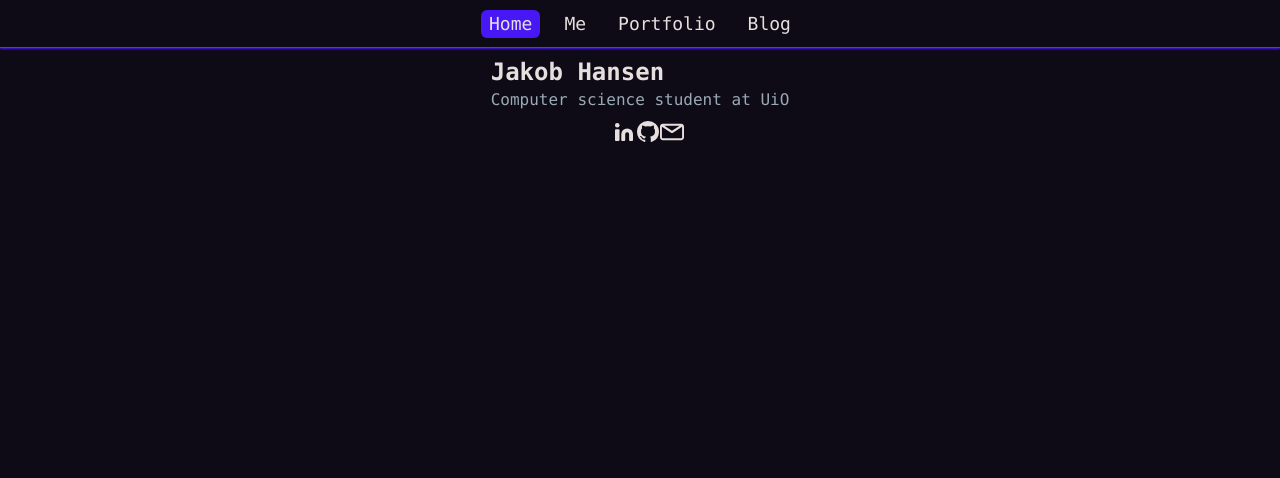
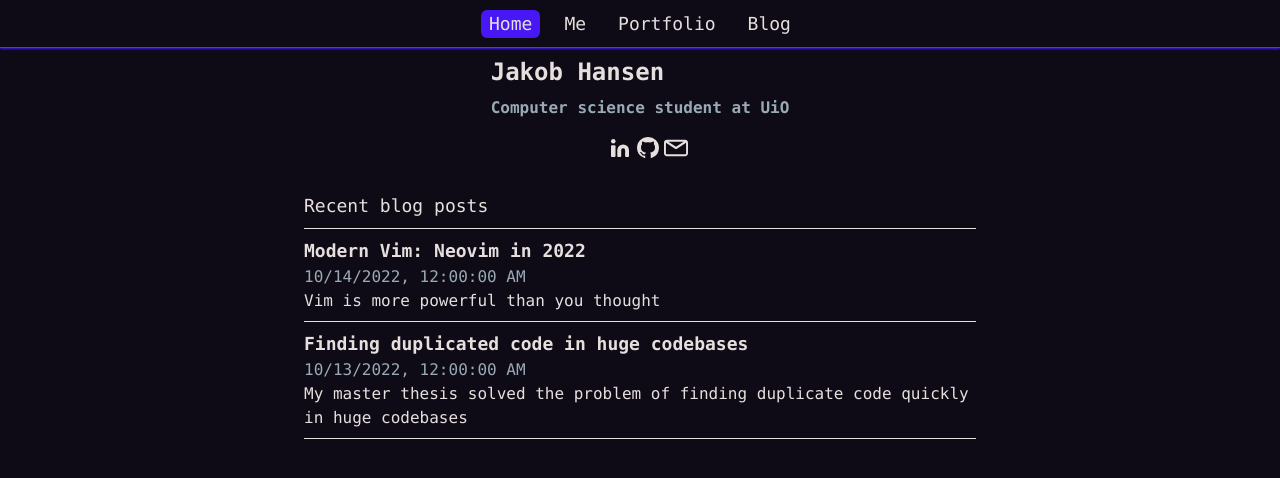
Before and after one commit to jakobkhansen/jakobhansen.dev, a Next.js app: page / in a window 1280 px wide. Shown: the top 478 px of the page. Built offline with nearby package versions, Linux system fonts and the light colour scheme.

Commit message:
Tons of blog work

```diff
--- a/components/blog/BlogPostLink.tsx
+++ b/components/blog/BlogPostLink.tsx
@@ -8,9 +8,14 @@ type Props = {
 
 export function BlogPostLink({ post }: Props) {
   const postLink = post.filename.replace(/\.[^/.]+$/, "");
+  console.log(post.date);
   return (
-    <div>
-      <Link href={join("/blog/posts", postLink)}>{post.title}</Link>
-    </div>
+    <Link href={join("/blog/posts", postLink)}>
+      <div className="blogpostcard cursor-pointer">
+        <h1 className="cursor-pointer text-lg font-bold">{post.title}</h1>
+        <p className="text-textsecondary">{post.date.toLocaleString()}</p>
+        <p>{post.description}</p>
+      </div>
+    </Link>
   );
 }
--- a/components/blog/BlogPostsList.tsx
+++ b/components/blog/BlogPostsList.tsx
@@ -1,5 +1,6 @@
 import { Post } from "../../pages/blog";
 import { BlogPostLink } from "./BlogPostLink";
+import { PostDivider } from "./PostDivider";
 
 type Props = {
   posts: Post[];
@@ -8,10 +9,18 @@ type Props = {
 };
 
 export function BlogPostsList({ posts, title, numPosts }: Props) {
+  if (numPosts) {
+    posts = posts.slice(0, numPosts);
+  }
   return (
     <div>
+      <h1 className="text-lg ">{title}</h1>
+      <PostDivider />
       {posts.map((post) => (
-        <BlogPostLink key={post.title} post={post} />
+        <>
+          <BlogPostLink key={post.title} post={post} />
+          <PostDivider />
+        </>
       ))}
     </div>
   );
--- /dev/null
+++ b/components/blog/PostDivider.tsx
@@ -0,0 +1,3 @@
+export function PostDivider() {
+  return <div className="my-2 h-[1px] w-full bg-stark" />;
+}
--- /dev/null
+++ b/components/blog/PostLayout.tsx
@@ -0,0 +1,5 @@
+import { PropsWithChildren } from "react";
+
+export function PostLayout({ children }: PropsWithChildren<{}>) {
+  return <div className="mdx m-auto flex max-w-2xl flex-col">{children}</div>;
+}
--- a/lib/blog/getBlogPosts.tsx
+++ b/lib/blog/getBlogPosts.tsx
@@ -7,7 +7,8 @@ export function getBlogPosts(): Post[] {
   const postsFolder = join(process.cwd(), "pages", "blog", "posts");
   console.log(postsFolder);
   const fileNames = fs.readdirSync(postsFolder);
-  const posts = fileNames.map((filename) => {
+  console.log(fileNames);
+  let posts = fileNames.map((filename) => {
     const file = readFileSync(join(postsFolder, filename));
     const metadata = matter(file).data;
 
@@ -21,5 +22,7 @@ export function getBlogPosts(): Post[] {
     };
   });
 
+  posts = posts.sort((a, b) => b.date - a.date);
+
   return posts.filter((post) => post.publish);
 }
--- /dev/null
+++ b/lib/blog/getSocials.tsx
@@ -0,0 +1,7 @@
+export function getSocials() {
+  return {
+    linkedin: "https://www.linkedin.com/in/jakob-hansen-b1a9a5174/",
+    github: "https://www.github.com/jakobkhansen/",
+    email: "mailto: jakob.hansen@hotmail.no",
+  };
+}
--- a/pages/blog/index.tsx
+++ b/pages/blog/index.tsx
@@ -1,3 +1,4 @@
+import { InferGetStaticPropsType } from "next";
 import { BlogPostsList } from "../../components/blog/BlogPostsList";
 import { getBlogPosts } from "../../lib/blog/getBlogPosts";
 
@@ -9,9 +10,18 @@ export interface Post {
   publish: boolean;
 }
 
-export default function Blog({ posts }: { posts: Post[] }) {
-  console.log(posts);
-  return <BlogPostsList title="Blog posts" posts={posts} />;
+export default function Blog({
+  posts,
+}: InferGetStaticPropsType<typeof getStaticProps>) {
+  const parsedPosts: Post[] = posts.map((post) => {
+    return { ...post, date: new Date(post.date) };
+  });
+
+  return (
+    <div className="m-auto max-w-2xl">
+      <BlogPostsList title="All blog posts" posts={parsedPosts} />
+    </div>
+  );
 }
 
 export async function getStaticProps() {
@@ -19,7 +29,7 @@ export async function getStaticProps() {
   return {
     props: {
       posts: posts.map((post) => {
-        return { ...post, date: JSON.stringify(post.date) };
+        return { ...post, date: post.date.toLocaleString() };
       }),
     },
   };
--- a/pages/blog/posts/masterthesis.mdx
+++ b/pages/blog/posts/masterthesis.mdx
@@ -1,10 +1,49 @@
 ---
-title: Large scale incremental duplicate code detection while programming
-description: Vim
+title: Finding duplicated code in huge codebases
+description: My master thesis solved the problem of finding duplicate code quickly in huge codebases
 date: 2022-10-13
-publish: false
+publish: true
 ---
 
-# Incremental duplicate code detection in your editor
+import { PostLayout } from "../../../components/blog/PostLayout.tsx";
 
-Blah Blah Blah
+# Finding duplicated code in huge codebases
+
+**This is a WIP article**
+
+I'm currently writing a master thesis at The University of Oslo in Norway. Ever since I
+discovered the field of programming languages and compiler technology, I have been
+interested in leveraging such technologies in order to improve the quality of my own code.
+[As a Neovim user](/blog/posts/modernvim) I have became familiar with technologies such as
+[LSP](https://microsoft.github.io/language-server-protocol/) and
+[tree-sitter](https://tree-sitter.github.io/tree-sitter/), which is a pleasure to use in
+my daily programming work. For my thesis I wanted to explore the idea of adding more static
+analysis tools while editing, leveraging the editor-agnostic aspects of LSP, and the
+language agnostic (grammar pluggable) aspects of tree-sitter. The problem I decided to
+tackle was detection of duplicate code, otherwise known as code clone detection.
+
+## The problem
+
+To set the stage, the following will be the problem we are trying to solve.
+
+We want to build a static analysis tool which runs as an LSP server, giving indications to
+the programmer that there are code duplicates in their codebase, at a given set of
+locations. As the programmer writes, changes or deletes code, we need to be able to react to
+those changes, finding or removing code clones from the programmers view as they appear/disappear.
+
+The real challenge with this problem is the algorithmic aspect. We need to process
+potentially many MLOC (million lines of code) and we need to do it quickly. This is
+impossible to do in real-time, but we have a trick up our sleeves. As the programmer edits
+source code, there is only a small portion of code in a single file which is edited at a
+time. This means that 99%+ of our codebase and list of clones will probably stay the same after each
+edit. If we can incrementally update our list of clones given only the small edit of the
+source code, this problem goes from impossible to do quickly, to a realistic, but tough
+challenge.
+
+
+## The algorithm
+
+First we need to parse our source code. We need to do this because we want to extract
+certain fragments of our code which will be considered for clone detection.
+
+export default ({ children }) => <PostLayout>{children}</PostLayout>;
--- a/pages/blog/posts/modernvim.mdx
+++ b/pages/blog/posts/modernvim.mdx
@@ -1,12 +1,28 @@
 ---
 title: "Modern Vim: Neovim in 2022"
-description: Vim
+description: Vim is more powerful than you thought
 date: 2022-10-14
-publish: false
+publish: true
 ---
 
-# Hello World
+import { PostLayout } from '../../../components/blog/PostLayout.tsx'
+
+# Modern Vim: Neovim in 2022
+
+**This is a WIP article**
 
 I have been using Neovim for about 4 years at this point. I started using Neovim ...
 
-## Goodbye World
+## LSP
+
+TODO
+
+## Treesitter
+
+TODO
+
+## Lua and plugin ecosystem
+
+TODO
+
+export default ({children}) => <PostLayout>{children}</PostLayout>
--- a/pages/index.tsx
+++ b/pages/index.tsx
@@ -1,11 +1,23 @@
-import type { NextPage } from "next";
+import type { InferGetStaticPropsType, NextPage } from "next";
 import Head from "next/head";
-import Image from "next/image";
 import LinkedIn from "../public/linkedin.svg";
 import Github from "../public/github.svg";
 import Email from "../public/email.svg";
+import { BlogPostsList } from "../components/blog/BlogPostsList";
+import { getBlogPosts } from "../lib/blog/getBlogPosts";
+import { Post } from "./blog";
+import Link from "next/link";
+import { getSocials } from "../lib/blog/getSocials";
 
-const Home: NextPage = () => {
+const Home = ({
+  posts,
+  socials,
+}: InferGetStaticPropsType<typeof getStaticProps>) => {
+  const parsedPosts: Post[] = posts.map((post) => {
+    return { ...post, date: new Date(post.date) };
+  });
+  const { linkedin, github, email } = socials;
+
   return (
     <div>
       <Head>
@@ -15,6 +27,7 @@ const Home: NextPage = () => {
       </Head>
 
       <main>
+        <section>
           <div className="flex justify-center">
             <div className="w-fit">
               <div>
@@ -23,16 +36,42 @@ const Home: NextPage = () => {
                   Computer science student at UiO
                 </h2>
               </div>
-            <div className="m-2 flex w-full flex-row items-center justify-center">
-              <LinkedIn className="h-6 text-stark" />
-              <Github className="h-6 text-stark" />
-              <Email className="h-6 text-stark" />
+              <div className="m-2 flex w-full flex-row items-center justify-center p-2">
+                <Link href={linkedin}>
+                  <LinkedIn className="mx-0.5 h-6 cursor-pointer text-stark" />
+                </Link>
+                <Link href={github}>
+                  <Github className="mx-0.5 h-6 cursor-pointer text-stark" />
+                </Link>
+                <Link href={email}>
+                  <Email className="mx-0.5 h-6 cursor-pointer text-stark" />
+                </Link>
               </div>
             </div>
           </div>
+        </section>
+        <section className="m-auto mt-4 max-w-2xl">
+          <BlogPostsList
+            title={"Recent blog posts"}
+            posts={parsedPosts}
+            numPosts={3}
+          />
+        </section>
       </main>
     </div>
   );
 };
 
+export async function getStaticProps() {
+  const posts = getBlogPosts();
+  return {
+    props: {
+      posts: posts.map((post) => {
+        return { ...post, date: post.date.toLocaleString() };
+      }),
+      socials: getSocials(),
+    },
+  };
+}
+
 export default Home;
--- a/styles/globals.css
+++ b/styles/globals.css
@@ -15,3 +15,51 @@ svg {
 button {
   outline: none;
 }
+
+.blogpostcard:hover h1 {
+  text-decoration: underline;
+}
+
+.mdx > * {
+  padding-left: theme("padding.2");
+}
+
+/* MDX */
+
+/* all headers */
+.mdx > h1,
+h2,
+h3,
+h4,
+h5,
+h6 {
+  color: theme("colors.stark");
+  font-weight: theme("fontWeight.extrabold");
+  width: theme("width.fit");
+  margin-top: theme("margin.2");
+}
+
+.mdx > h1 {
+  font-size: theme("fontSize.2xl");
+}
+
+.mdx > h2 {
+  font-size: theme("fontSize.xl");
+}
+
+.mdx > p {
+  font-size: theme("fontSize.sm");
+  width: theme("width.fit");
+  margin-top: theme("margin.2");
+  margin-bottom: theme("margin.2");
+}
+
+.mdx > * > a {
+  color: theme("colors.jewellight");
+  font-size: theme("fontSize.sm");
+  width: theme("width.fit");
+}
+
+.mdx > * > a:hover {
+  text-decoration: underline;
+}
--- a/tailwind.config.js
+++ b/tailwind.config.js
@@ -6,7 +6,7 @@ module.exports = {
       colors: {
         void: "#0E0B16",
         jewel: "#4717F6",
-        jewellight: "#633af7",
+        jewellight: "#7f3af7",
         stark: "#E7DFDD",
         textprimary: "#E7DFDD",
         textsecondary: "#99aab5",
```
Lines whose indentation alone changed are shown as unchanged.
